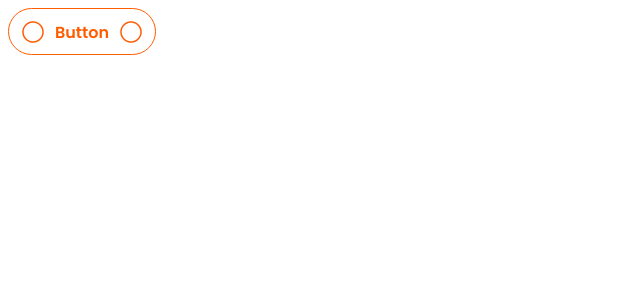
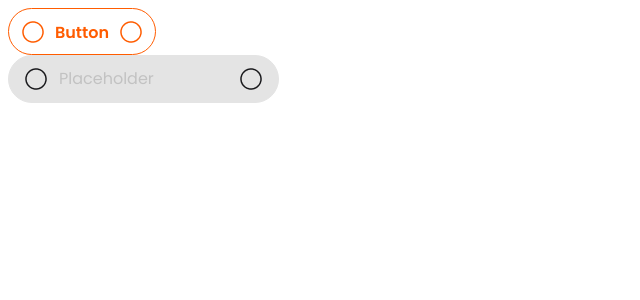
Before and after one commit to Dsenko74/cola, a React (Create React App) app: page / in a window 1280 px wide. Shown: the top 300 px of the page, without its empty margins (0-640 px from the left). Built offline with nearby package versions, Linux system fonts and the light colour scheme.

Commit message:
create input with 4 state 18092023

```diff
--- a/src/App.js
+++ b/src/App.js
@@ -1,5 +1,6 @@
 import React from 'react';
 import Button from './components/Button';
+import Input from './components/Input';
 
 function App() {
   return (
@@ -9,6 +10,11 @@ function App() {
         type={'outline'}
         size={'normal'}
         >Button</Button>
+
+      <Input
+        placeholder="Placeholder"
+        state={'disable'}
+      />
     </>
   );
 }
--- a/src/components/Button/Button.jsx
+++ b/src/components/Button/Button.jsx
@@ -1,6 +1,6 @@
-import React from 'react'
+//import React from 'react'
 import styles from "./Button.module.scss";
-import "./Button.module.scss";
+//import "./Button.module.scss";
 import classNames from "classnames"
 
 const Button = ({children, type='primary', size='normal', className, htmlType, ...htmlProps}) => {
--- /dev/null
+++ b/src/components/Input/Input.jsx
@@ -0,0 +1,23 @@
+import styles from "./Input.module.scss";
+import classNames from "classnames"
+// в цьому компоненті input огорнутий в div, тому що input немає можливості створювати псевдоелементи after before. Сама реалізація в інпуті кружечков мені не дуже подобається, в кнопці воно якось було красивше
+// інпут має 4 state default  active  filled  disable
+
+const Input = ({type='primary', state='default', className, htmlType, ...htmlProps}) => {
+  return (
+    <div className={classNames(styles.wrapper)}>
+      <input
+        {...htmlProps}
+        type={htmlType}
+        className={classNames(
+          styles.input,
+          styles[type],
+          styles[state],
+      )}
+        ></input>
+    </div>
+
+  )
+}
+
+export default Input;
--- /dev/null
+++ b/src/components/Input/Input.module.scss
@@ -0,0 +1,54 @@
+@import "../../style/variables.scss";
+
+.wrapper {
+  width: 271px;
+  height: 48px;
+  position: relative;
+  &::after, &::before {
+    content: "";
+    display: block;
+    position: absolute;
+    width: 24px;
+    height: 24px;
+    right: 16px;
+    top: 50%;
+    transform: translateY(-50%);
+    background: url('./placeholder_black.png') center (center / cover) no-repeat;
+    z-index: 10;
+  }
+  &::before {
+    left: 16px;
+  }
+
+}
+.input {
+  box-sizing: border-box;
+  position: relative;
+  width: 271px;
+  height: 48px;
+  padding: 13px 16px 12px 50px;
+  border-radius: 58px;
+  border: 1px solid $Neutral30;
+  font-family: Poppins;
+
+  &::placeholder {
+    color: $Neutral40;
+    font-size: 16px;
+    font-weight: 400;
+    line-height: 24px;
+  }
+  &.default {
+    background: $Neutral10;
+  }
+  &.active {
+    border: 1px solid $Primary60;
+  }
+  &.filled {
+    &::placeholder {
+      color: $Neutral100;
+    }
+  }
+  &.disable {
+    background: $Neutral30;
+  }
+}
--- /dev/null
+++ b/src/components/Input/index.js
@@ -0,0 +1,3 @@
+import Input from "./Input";
+
+export default Input;
--- a/src/style/variables.scss
+++ b/src/style/variables.scss
@@ -2,6 +2,10 @@ $Primary60: #FF5C00;
 $Primary50: #FF7527;
 $Primary20: #FEE3D0;
 $Primary10: #FFF5EE;
+$Neutral100: #19191C;
+$Neutral60: #828487;
 $Neutral50: #9C9C9C;
+$Neutral40: #C2C2C2;
 $Neutral30: #E4E4E4;
+$Neutral10: #FFFFFF;
 $Outline: #fff;
```
Also changed, not shown: src/App.scss (added), src/components/Input/placeholder_black.png (added), src/components/Input/placeholder_orange_small.png (added).
